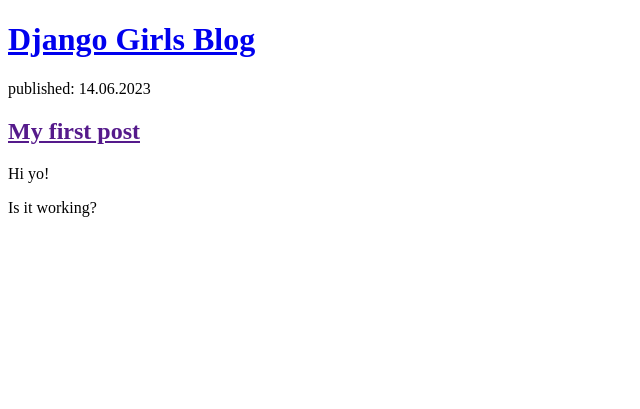
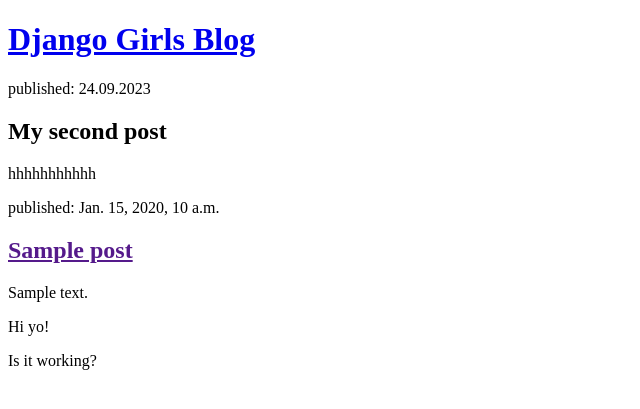
Before and after one commit to stanleyneko/my-first-blog, a Django app: template blog/templates/blog/post_list.html in a window 1280 px wide. Shown: the top 409 px of the page, without its empty margins (0-640 px from the left). Run offline with Django 3.2, Linux system fonts and the light colour scheme; the template is opened without the code that fills it: values that come from a table or form of the project are taken from there, others are empty; tables that the repository leaves empty hold one stand-in row (values such as "Sample post").

Commit message:
Changed the HTML for the site.

```diff
--- a/blog/templates/blog/post_list.html
+++ b/blog/templates/blog/post_list.html
@@ -7,9 +7,21 @@
             <h1><a href="/">Django Girls Blog</a></h1>
         </header>
 
+    <article>
+        <time>published: 24.09.2023</time>
+        <h2><a>My second post</a></h2>
+        <p>hhhhhhhhhhh</p>
+    </article>
+
+    {% for post in posts %}
         <article>
-            <time>published: 14.06.2023</time>
-            <h2><a href="">My first post</a></h2>
+            <time>published: {{ post.published_date }}</time>
+            <h2><a href="">{{ post.title }}</a></h2>
+            <p>{{ post.text|linebreaksbr }}</p>
+        </article>
+
+        {% endfor %}
+
         <p>Hi yo!</p>
         <p>Is it working?</p>
         </article>
--- a/blog/views.py
+++ b/blog/views.py
@@ -1,4 +1,5 @@
 from django.shortcuts import render
+from .models import Post
 
 def post_list(request):
     return render(request, 'blog/post_list.html', {})
```
